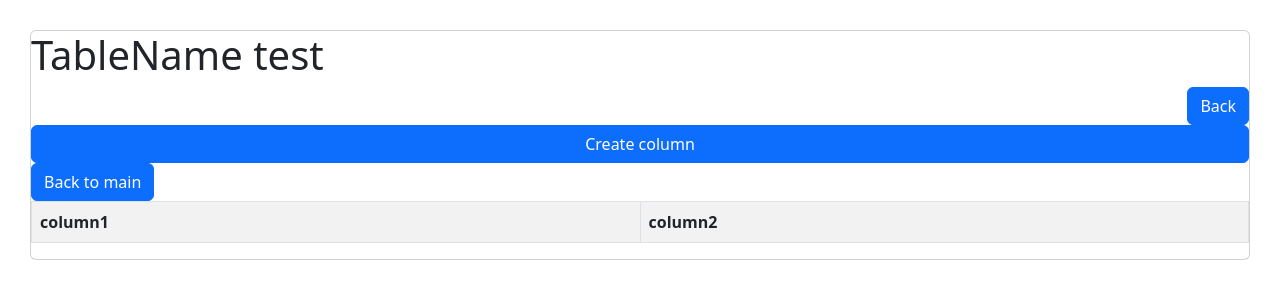
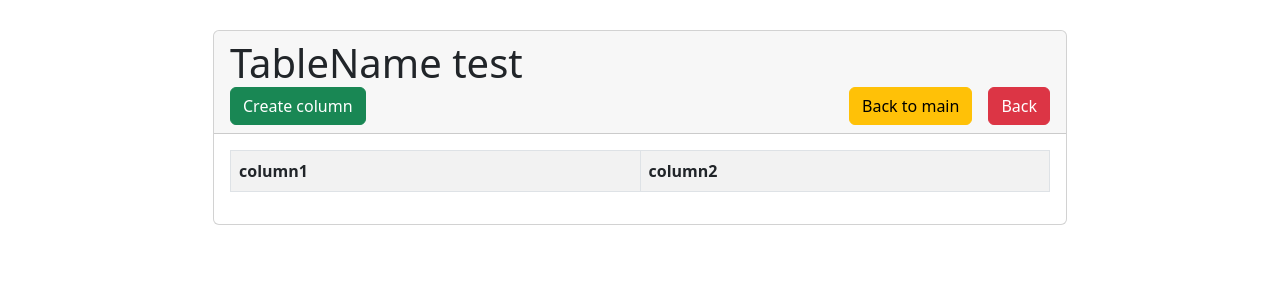
Before and after one commit to jagharloggatin/LowCodeDb-React-WebApp, a React (Create React App) app in the folder examen/: page /columns in a window 1280 px wide. Shown: the top 300 px of the page. Built offline with nearby package versions, Linux system fonts and the light colour scheme.

Commit message:
CSS adjustments to Cards and buttons

```diff
--- a/examen/src/components/columnComponent.tsx
+++ b/examen/src/components/columnComponent.tsx
@@ -1,7 +1,7 @@
 import Button from "react-bootstrap/esm/Button";
 import Table from "react-bootstrap/esm/Table";
 import { Columns } from "../types/Columns";
-import { Link } from 'react-router-dom';
+import { Link } from "react-router-dom";
 import ModalColumnComponent from "./modalColumnComponent";
 import { useState } from "react";
 import { Card } from "react-bootstrap";
@@ -9,47 +9,50 @@ import { Card } from "react-bootstrap";
 export type columnProps = {
   columns: Columns[];
   tableName: string;
-}
+};
 
-export default function ColumnComponent(props: columnProps){
-    const {columns, tableName} = props;
-    const [showModal, setShowModal] = useState(false)
+export default function ColumnComponent(props: columnProps) {
+  const { columns, tableName } = props;
+  const [showModal, setShowModal] = useState(false);
   const [newColumns, addColumns] = useState([...columns]);
-    const clickHandler = ()=>{setShowModal(true); console.log(showModal)}
+  const clickHandler = () => {
+    setShowModal(true);
+    console.log(showModal);
+  };
 
   //useEffect here
 
   return (
-        <Card>
-            <h1>{tableName}</h1>
+    <Card style = {{width: '70%', margin: 'auto'}}>
+      <Card.Header>
+        <h1 style = {{margin: 'auto'}}>{tableName}</h1>
         <Link to="/tables">
-                <Button className="backButton">Back</Button>
+          <Button variant = 'danger' className="backButton">Back</Button>
         </Link>
-            <Button className="createButton" onClick={clickHandler}>Create column</Button>
+        <Button variant = 'success' className="createButton" onClick={clickHandler}>
+          Create column
+        </Button>
         <Link to="/">
-                 <Button className="backToMain">Back to main</Button>
+          <Button variant = 'warning' className="backToMain">Back to main</Button>
         </Link>
+      </Card.Header>
+      <Card.Body>
         <Table striped bordered hover>
           <tbody>
             <tr>
               {columns.map((data) => {
-                            return (
-                                <th>
-                                    {data.columnName}
-                                </th>
-                            );
+                return <th>{data.columnName}</th>;
               })}
             </tr>
           </tbody>
         </Table>
         <ModalColumnComponent
-            showModal = {showModal}
-            setShowModal= {(showModal) => setShowModal(showModal)}
+          showModal={showModal}
+          setShowModal={(showModal) => setShowModal(showModal)}
           columns={newColumns}
           addColumn={(newColumns) => addColumns(newColumns)}
         />
-
+      </Card.Body>
     </Card>
-
-    )
+  );
 }
--- a/examen/src/styles/overView.css
+++ b/examen/src/styles/overView.css
@@ -1,5 +1,6 @@
-.backButton{
-    float:right
+.backButton, .backToMain{
+    float:right;
+    margin-left: 1rem;
 }
 
 .tableDataButton{
```
Lines whose indentation alone changed are shown as unchanged.
